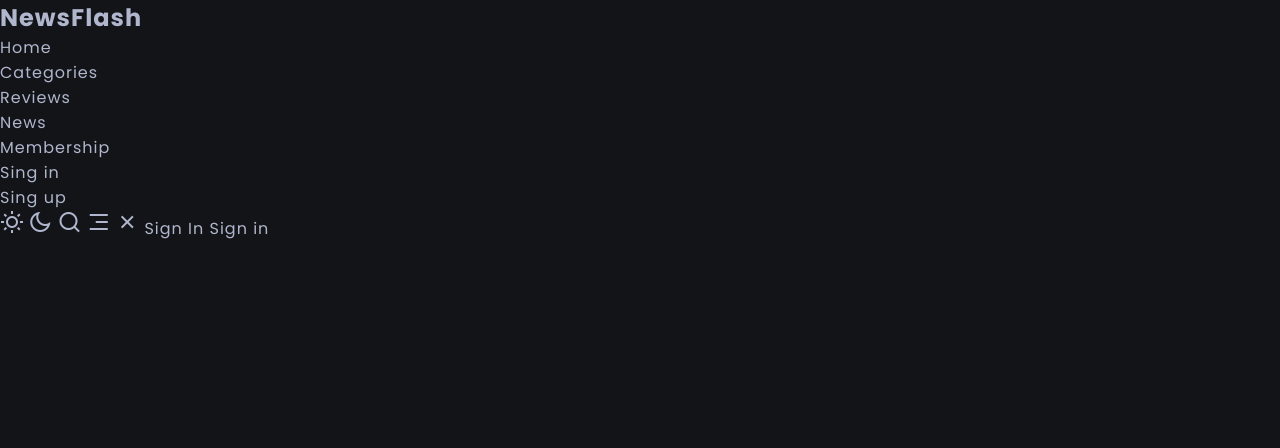
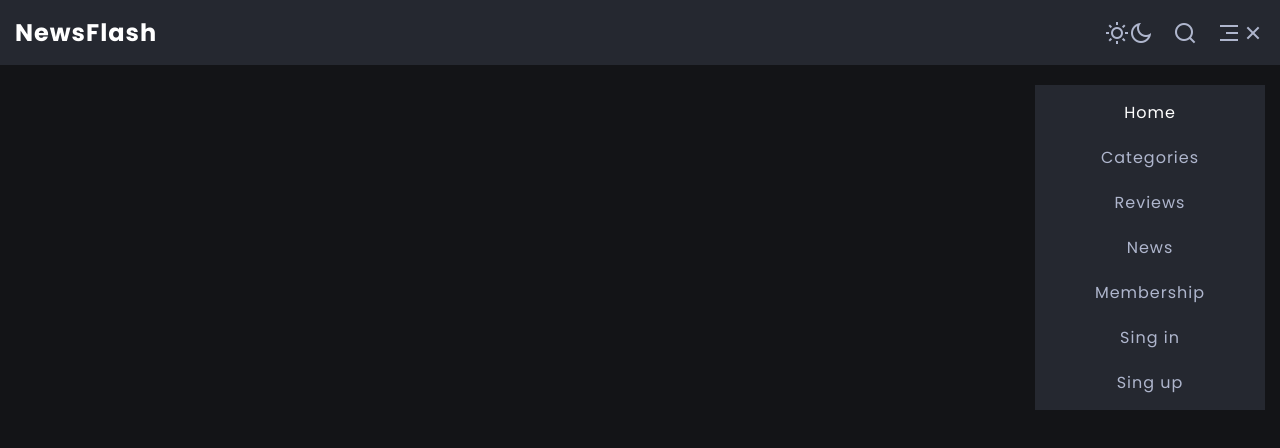
Before and after one commit to lfbp/NewsFlash, a plain HTML site: page index.html in a window 1280 px wide. Drawn offline with nearby package versions, Linux system fonts and the light colour scheme.

Commit message:
reusable classes style

```diff
--- a/assets/css/main.css
+++ b/assets/css/main.css
@@ -81,7 +81,68 @@ body.light-theme {
     --transparent-dark-color: rgba(0,0,0,.1);
 }
 /* Reusable classes */
+.container {
+    max-width: 160rm;
+    margin: 0 auto;
+    padding: 0 1.5rem;
+}
 
+.place-items-center {
+    display: inline-flex;
+    align-items: center;
+    justify-content: center;
+}
+
+.screen-sm-hidden {
+    display: none;
+}
+
+.header {
+    background-color: var(--secondary-background-color);
+    position: fixed;
+    top: 0;
+    left: 0;
+    width: 100%;
+    z-index: 999;
+}
+
+.navbar {
+    display: flex;
+    align-items: center;
+    justify-content: space-between;
+    padding-block: 1.5rem;
+}
+
+.logo {
+    font-size:  var(--font-size-md);
+    color: var(--light-color);
+}
+
+.menu {
+    position: absolute;
+    top: 8.5rem;
+    right: 1.5rem;
+    width: 23rem;
+    padding: 1.5rem;
+    background-color:  var(--secondary-background-color);
+    /* opacity: 0;
+    transform: scale(0); */
+    transition: opacity .25s ease-in;
+}
+
+.list {
+    display: flex;
+    align-items: center;
+    gap: var(--gap);
+}
+
+.menu > .list {
+    flex-direction: column;
+}
+
+.list-link.current {
+    color: var(--light-color);
+}
 /* Header */
 
 /* Header JavaScript Styles */
```
Also changed, not shown: index.html (+1 -1 lines).
